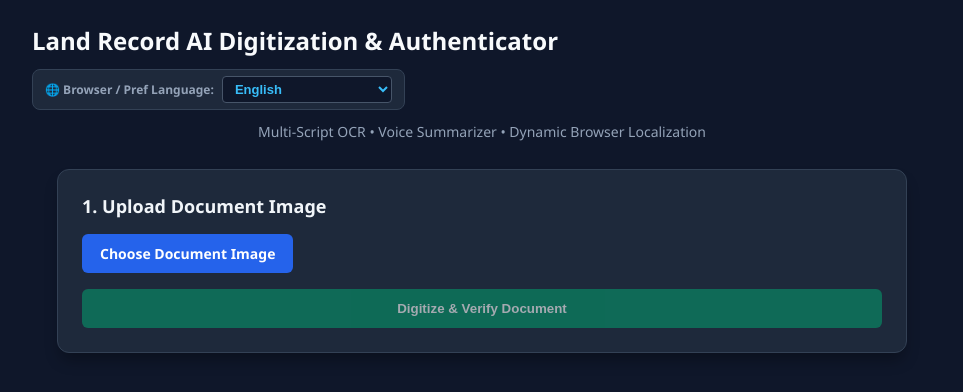
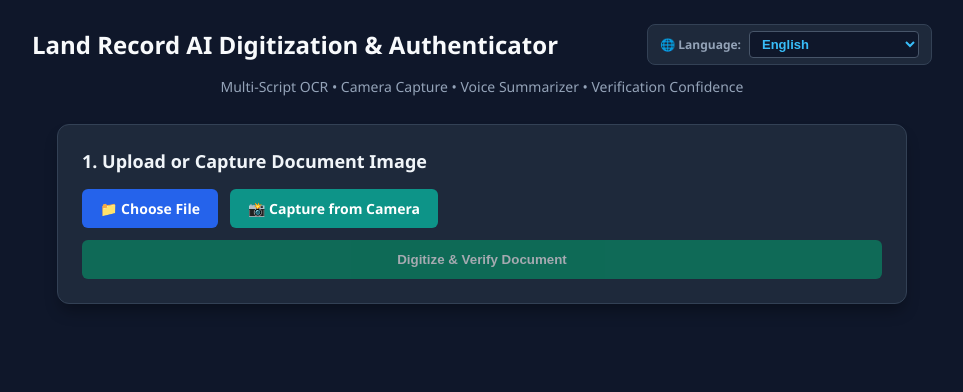
Before and after one commit to thakshithmanchiraju-lang/land-record-ai, a React (Vite) app: page / in a window 1280 px wide. Shown: the top 392 px of the page, without its empty margins (158-1121 px from the left). Built offline with nearby package versions, Linux system fonts and the light colour scheme.

Commit message:
Add camera capture option and preserve verification confidence badge

```diff
--- a/src/App.jsx
+++ b/src/App.jsx
@@ -1,10 +1,11 @@
-import React, { useState } from 'react';
+import React, { useState, useRef } from 'react';
 
 const TRANSLATIONS = {
   Telugu: {
     title: 'భూ రికార్డు AI డిజిటైజేషన్',
-    uploadTitle: '1. పత్రం చిత్రాన్ని అప్‌లోడ్ చేయండి',
+    uploadTitle: '1. పత్రం చిత్రాన్ని అప్‌లోడ్ చేయండి లేదా క్యాప్చర్ చేయండి',
     chooseFile: 'ఫైల్‌ను ఎంచుకోండి',
+    capturePhoto: '📸 కెమెరా ఫోటో తీయండి',
     changeFile: 'ఫైల్‌ను మార్చండి',
     processBtn: 'డిజిటైజ్ & ధృవీకరించు',
     processing: 'బహుభాషా OCR ప్రాసెస్ చేయబడుతోంది...',
@@ -31,8 +32,9 @@ const TRANSLATIONS = {
   },
   Hindi: {
     title: 'भूमि अभिलेख AI डिजिटलीकरण',
-    uploadTitle: '1. दस्तावेज़ छवि अपलोड करें',
+    uploadTitle: '1. दस्तावेज़ छवि अपलोड करें या कैप्चर करें',
     chooseFile: 'फ़ाइल चुनें',
+    capturePhoto: '📸 कैमरा फोटो लें',
     changeFile: 'फ़ाइल बदलें',
     processBtn: 'डिजिटाइज़ और सत्यापित करें',
     processing: 'बहुभाषी ओसीआर संसाधित हो रहा है...',
@@ -59,8 +61,9 @@ const TRANSLATIONS = {
   },
   Tamil: {
     title: 'நிலப் பதிவு AI டிஜிட்டல்மயமாக்கல்',
-    uploadTitle: '1. ஆவணப் படத்தை பதிவேற்றவும்',
+    uploadTitle: '1. ஆவணப் படத்தை பதிவேற்றவும் அல்லது பிடிக்கவும்',
     chooseFile: 'கோப்பைத் தேர்ந்தெடுக்கவும்',
+    capturePhoto: '📸 கேமரா புகைப்படம்',
     changeFile: 'கோப்பை மாற்றவும்',
     processBtn: 'டிஜிட்டல் மற்றும் சரிபார்க்கவும்',
     processing: 'பன்மொழி OCR செயலாக்கப்படுகிறது...',
@@ -87,8 +90,9 @@ const TRANSLATIONS = {
   },
   Malayalam: {
     title: 'ഭൂമി രേഖ AI ഡിജിറ്റൈസേഷൻ',
-    uploadTitle: '1. രേഖയുടെ ചിത്രം അപ്‌ലോഡ് ചെയ്യുക',
+    uploadTitle: '1. രേഖയുടെ ചിത്രം അപ്‌ലോഡ് ചെയ്യുകയോ ക്യാപ്ചർ ചെയ്യുകയോ ചെയ്യുക',
     chooseFile: 'ഫയൽ തിരഞ്ഞെടുക്കുക',
+    capturePhoto: '📸 ക്യാമറ ഫോട്ടോ',
     changeFile: 'ഫയൽ മാറ്റുക',
     processBtn: 'ഡിജിറ്റൈസ് ചെയ്ത് പരിശോധിക്കുക',
     processing: 'ഒസിആർ പ്രോസസ്സ് ചെയ്യുന്നു...',
@@ -115,9 +119,10 @@ const TRANSLATIONS = {
   },
   English: {
     title: 'Land Record AI Digitization & Authenticator',
-    uploadTitle: '1. Upload Document Image',
-    chooseFile: 'Choose Document Image',
-    changeFile: 'Change File',
+    uploadTitle: '1. Upload or Capture Document Image',
+    chooseFile: 'Choose File',
+    capturePhoto: '📸 Capture from Camera',
+    changeFile: 'Change Document',
     processBtn: 'Digitize & Verify Document',
     processing: 'Processing Multilingual OCR...',
     resetBtn: 'Reset',
@@ -180,7 +185,7 @@ export default function App() {
 
   const handleUpload = async () => {
     if (!selectedFile) {
-      setError('Please select a land record document image first.');
+      setError('Please select or capture a land record document image first.');
       return;
     }
 
@@ -239,7 +244,7 @@ export default function App() {
     else if (prefLang === 'Tamil') langCode = 'ta-IN';
     else if (prefLang === 'Malayalam') langCode = 'ml-IN';
 
-    const textToSpeak = `Document Type: ${doc_type}. Owner Name: ${owner_name}. Survey Number: ${survey_number}. Area: ${extent_area}. Location: ${location}. Verification status is ${verification?.status} with confidence ${verification?.confidence_score}.`;
+    const textToSpeak = `Document Type: ${doc_type}. Owner Name: ${owner_name}. Survey Number: ${survey_number}. Area: ${extent_area}. Location: ${location}. Verification status is ${verification?.status} with confidence score ${verification?.confidence_score}.`;
 
     const utterance = new SpeechSynthesisUtterance(textToSpeak);
     utterance.lang = langCode;
@@ -285,7 +290,7 @@ export default function App() {
         <div style={styles.topBar}>
           <h1 style={styles.title}>{t.title}</h1>
           <div style={styles.langSelectorWrapper}>
-            <label style={styles.langLabel}>🌐 Browser / Pref Language:</label>
+            <label style={styles.langLabel}>🌐 Language:</label>
             <select
               value={prefLang}
               onChange={(e) => setPrefLang(e.target.value)}
@@ -300,7 +305,7 @@ export default function App() {
           </div>
         </div>
         <p style={styles.subtitle}>
-          Multi-Script OCR • Voice Summarizer • Dynamic Browser Localization
+          Multi-Script OCR • Camera Capture • Voice Summarizer • Verification Confidence
         </p>
       </header>
 
@@ -308,7 +313,9 @@ export default function App() {
         {/* Upload Card */}
         <div style={styles.card}>
           <h2 style={styles.cardTitle}>{t.uploadTitle}</h2>
-          <div style={styles.uploadBox}>
+
+          <div style={styles.uploadControls}>
+            {/* Standard File Upload */}
             <input
               type="file"
               accept="image/*"
@@ -317,10 +324,28 @@ export default function App() {
               id="file-input"
             />
             <label htmlFor="file-input" style={styles.uploadButton}>
-              {selectedFile ? t.changeFile : t.chooseFile}
+              📁 {t.chooseFile}
             </label>
-            {selectedFile && <span style={styles.fileName}>{selectedFile.name}</span>}
+
+            {/* Direct Camera Capture Input */}
+            <input
+              type="file"
+              accept="image/*"
+              capture="environment"
+              onChange={handleFileChange}
+              style={{ display: 'none' }}
+              id="camera-input"
+            />
+            <label htmlFor="camera-input" style={styles.cameraButton}>
+              {t.capturePhoto}
+            </label>
           </div>
+
+          {selectedFile && (
+            <div style={{ marginTop: '10px' }}>
+              <span style={styles.fileName}>Selected File: {selectedFile.name || 'Captured Document Photo'}</span>
+            </div>
+          )}
 
           {previewUrl && (
             <div style={styles.previewContainer}>
@@ -393,7 +418,7 @@ export default function App() {
               </div>
             )}
 
-            {/* Extracted Fields Grid with Dynamic Language Preference */}
+            {/* Extracted Fields Grid */}
             <div style={styles.grid}>
               <div style={styles.fieldBox}>
                 <span style={styles.fieldLabel}>{t.labels.doc_type}</span>
@@ -533,11 +558,11 @@ const styles = {
     color: '#f1f5f9',
     margin: '0 0 16px 0',
   },
-  uploadBox: {
+  uploadControls: {
     display: 'flex',
-    alignItems: 'center',
     gap: '12px',
-    marginBottom: '16px',
+    flexWrap: 'wrap',
+    marginBottom: '12px',
   },
   uploadButton: {
     backgroundColor: '#2563eb',
@@ -549,13 +574,23 @@ const styles = {
     fontWeight: '600',
     display: 'inline-block',
   },
+  cameraButton: {
+    backgroundColor: '#0d9488',
+    color: '#ffffff',
+    padding: '10px 18px',
+    borderRadius: '6px',
+    cursor: 'pointer',
+    fontSize: '14px',
+    fontWeight: '600',
+    display: 'inline-block',
+  },
   fileName: {
-    fontSize: '14px',
+    fontSize: '13px',
     color: '#cbd5e1',
   },
   previewContainer: {
     textAlign: 'center',
-    marginBottom: '16px',
+    margin: '16px 0',
   },
   previewImage: {
     maxHeight: '260px',
@@ -566,6 +601,7 @@ const styles = {
   actionRow: {
     display: 'flex',
     gap: '10px',
+    marginTop: '12px',
   },
   submitButton: {
     backgroundColor: '#059669',
@@ -690,6 +726,6 @@ const styles = {
     fontSize: '12px',
     backgroundColor: '#0f172a',
     color: '#cbd5e1',
-    boxSizing: 'border-box',
+    boxSizing: 'box-sizing',
   },
 };
```
